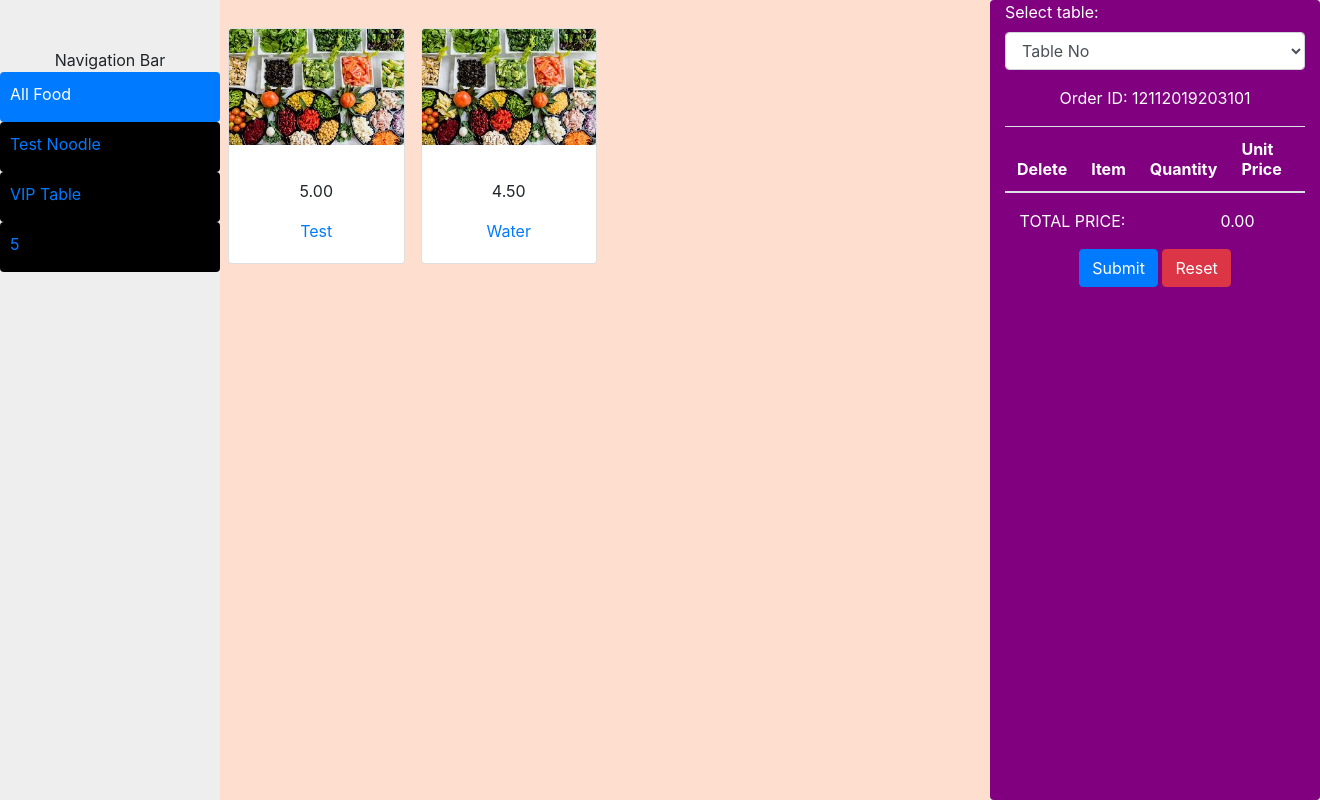
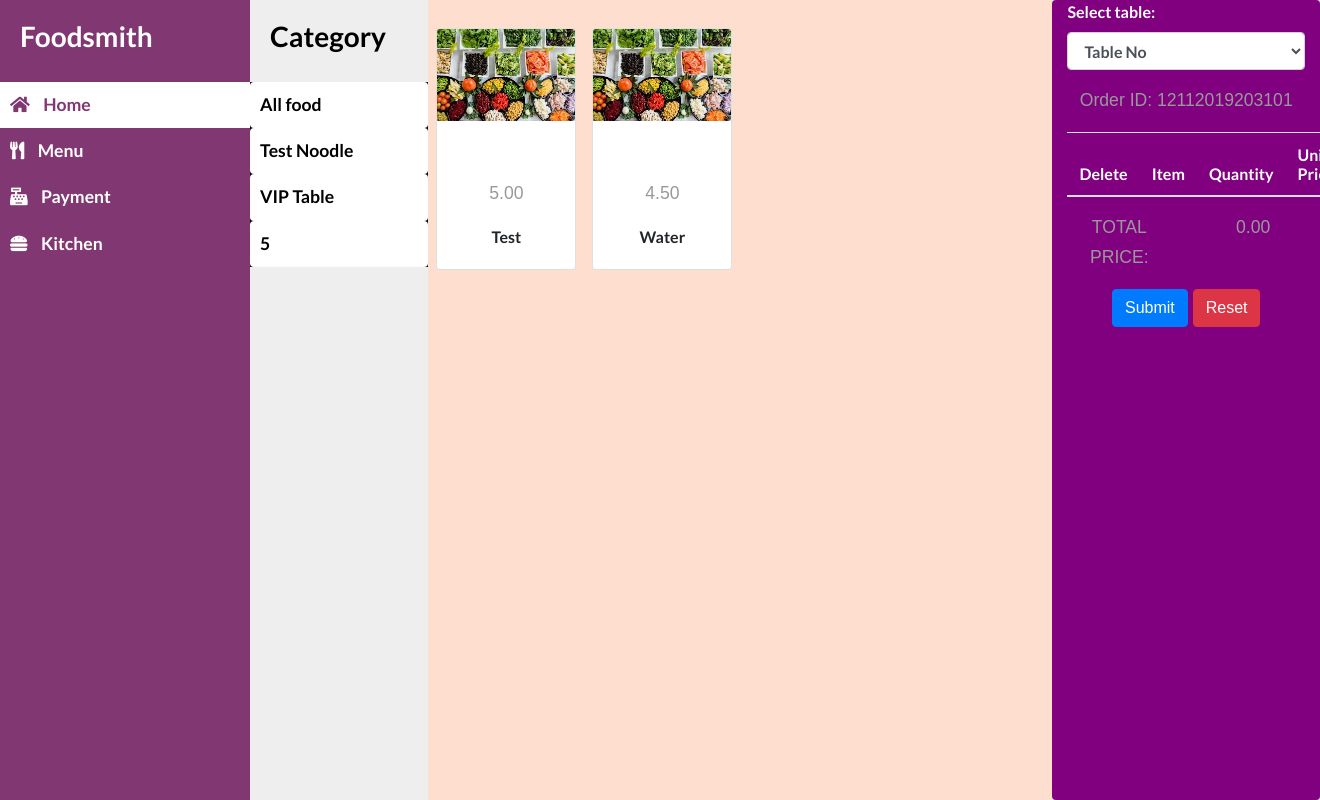
Before and after one commit to TeradonGenesis/FoodSmith-Cafe-POS-System, a PHP site: page /foodordercart.php in a window 1320 px wide; the page is wider, and only the part inside the window is pictured. Run offline with PHP 8.4, Linux system fonts and the light colour scheme; data comes from the database, SQL or seed files in the repository; lists and menus that the app fills with data are empty; some libraries are stand-ins or nearby versions.

Commit message:
food order cart
fixed design in food order cart

```diff
--- a/balance.php
+++ b/balance.php
@@ -47,7 +47,6 @@
         <div class="wrapper">
            <?php include 'includes/sidepanel.inc.php'?>
            <div id="content">
-           <?php include 'includes/nav.inc.php' ?>
            <div class="jumbotron show_balance">
            <div class="row">
             <div class="col-md-12"><h1>RM <?php echo $balance; ?></h1></div>
--- a/css/custom.css
+++ b/css/custom.css
@@ -26,10 +26,12 @@
 /*payment interface*/
 .payment-section {
     padding:10px;
-    background-color:rgba(214, 118, 177,0.4);
+    background-color:#dee2e6;
 }
 .payment-button {
     width:50%;
+    background-color:#813772;
+    border:1px solid #813772;
 }
 
 /*balance page*/
--- a/css/foodlisting.css
+++ b/css/foodlisting.css
@@ -13,7 +13,6 @@ body{
     background-color: #eeeeee;
 
 }
-
 
 .lulw2{
     /*border: 1px solid black;
@@ -41,14 +40,12 @@ body{
 
 .foodNav{
     background-color: black;
-    height: 50px;
     padding: 10px;
 }
 
 .drinksNav{
     background-color: black;
     padding: 10px;
-    height: 50px;
 }
 
 .desertNav{
@@ -70,3 +67,115 @@ body{
     overflow: hidden;
     height: 130;
 }
+
+/*Category navigation*/
+#categorybar {
+    background-color: black;
+    color: black;
+}
+
+#categorybar.active2 {
+    text-align: center;
+}
+
+#categorybar.active2 .categorybar-header h3,
+#categorybar.active2 .CTAs {
+    display: none;
+}
+
+#categorybar.active2 .categorybar-header strong {
+    display: block;
+}
+
+#categorybar ul li a {
+    text-align: left;
+}
+
+#categorybar.active2 ul li a {
+    padding: 20px 10px;
+    text-align: center;
+    font-size: 0.85em;
+}
+
+#categorybar.active2 ul li a i {
+    margin-right: 0;
+    display: block;
+    font-size: 1.8em;
+    margin-bottom: 5px;
+}
+
+#categorybar.active2 ul ul a {
+    padding: 10px !important;
+}
+
+#categorybar.active2 .dropdown-toggle::after {
+    top: auto;
+    bottom: 10px;
+    right: 50%;
+    -webkit-transform: translateX(50%);
+    -ms-transform: translateX(50%);
+    transform: translateX(50%);
+}
+
+#categorybar .categorybar-header {
+    padding: 20px;
+    background: #eeeeee;
+}
+
+#categorybar .categorybar-header strong {
+    display: none;
+    font-size: 1.8em;
+}
+
+
+
+#categorybar ul li a {
+    padding: 10px;
+    font-size: 1.1em;
+    display: block;
+}
+
+#categorybar ul li a:hover {
+    color: #eeeeee;
+    background: #fff;
+}
+
+#categorybar ul li a i {
+    margin-right: 10px;
+}
+
+#categorybar ul li.active2 > a,
+a[aria-expanded="true"] {
+    color: black;
+    background: #fff;
+}
+
+a[data-toggle="collapse"] {
+    position: relative;
+}
+
+.dropdown-toggle::after {
+    display: block;
+    position: absolute;
+    top: 50%;
+    right: 20px;
+    transform: translateY(-50%);
+}
+
+ul ul a {
+    font-size: 0.9em !important;
+    padding-left: 30px !important;
+    background: #813772;
+}
+
+ul.CTAs {
+    padding: 20px;
+}
+
+ul.CTAs a {
+    text-align: center;
+    font-size: 0.9em !important;
+    display: block;
+    border-radius: 5px;
+    margin-bottom: 5px;
+}
--- a/foodordercart.php
+++ b/foodordercart.php
@@ -17,27 +17,47 @@
         <meta name="viewport" href="css/bootstrap.min.css" integrity="sha384-ggOyR0iXCbMQv3Xipma34MD+dH/1fQ784/j6cY/iJTQUOhcWr7x9JvoRxT2MZw1T" crossorigin="anonymous" />
         <!--Bootstrap CSS-->
         <link rel="stylesheet" href="css/bootstrap.min.css" />
+        <link rel="stylesheet" href="css/custom-frontend.css">
         <link rel="stylesheet" href="fontawesome/css/all.min.css" />
         <link rel="stylesheet" href="css/foodlisting.css" />
+
+        <!-- Font Awesome JS -->
+        <link rel="stylesheet" href="fontawesome/css/all.min.css">
+        <link rel="stylesheet" href="fontawesome/css/all.css">
+        <link rel="stylesheet" href="fontawesome/css/solid.css">
+        <link rel="stylesheet" href="fontawesome/css/solid.min.css">
 
 
 
     </head>
 
     <body>
+        <div class="wrapper h-100">
+
+            <?php include 'includes/sidepanel.inc.php'?>
+            <div class="content">
                 <div class="container-fluid h-100">
                     <!--NavBar area-->
                     <div class="row h-100">
                         <div class="col-md-2 col-sm-2 lulw">
                             <div class="col-md-12 innerNav">
-                        <p class="text-center mb-0 mt-5">Navigation Bar</p>
-                        <div class="nav flex-column nav-pills" id="v-pills-tab" role="tablist" aria-orientation="vertical">
-                            <a class="nav-link active foodNav" id="v-pills-home-tab" data-toggle="pill" href="foodordercart.php" role="tab" aria-controls="v-pills-home" aria-selected="true"> All Food</a>
+                                <nav id="categorybar" class="nav-pills" role="tablist" aria-orientation="vertical" id="v-pills-tab">
+                                    <div class="categorybar-header">
+                                        <h3>Category</h3>
+                                    </div>
+                                    <ul class="list-unstyled components">
+                                    <li class="active2">
+                                        <a href="foodordercart.php" id="v-pills-home-tab" data-toggle="pill" href="foodordercart.php" role="tab" aria-controls="v-pills-home" aria-selected="true" aria-orientation="vertical" class="nav-link">
+                                            All food
+                                        </a>
+                                    </li>
                                     <?php foreach($categories as $category) { ?>
-                            <a class="nav-link drinksNav" id="v-pills-profile-tab" data-toggle="pill" href="foodordercart.php" role="tab" aria-controls="v-pills-profile" aria-selected="false"> <?php echo $category['category_name'] ?></a>
-                            <?php } ?>
-
-                        </div>
+                                    <li class="active2">
+                                        <a href="foodordercart.php" id="v-pills-profile-tab" data-toggle="pill" href="foodordercart.php" aria-controls="v-pills-profile" aria-selected="false" role="tab" class="nav-link">
+                                            <?php echo $category['category_name'] ?></a><?php } ?>
+                                    </li>
+                                    </ul>
+                                </nav>
                             </div>
                         </div>
                         <!--Menu Area-->
@@ -142,6 +162,8 @@
                     </div>
 
                 </div>
+            </div>
+        </div>
 
 
 
--- a/orderdetails.php
+++ b/orderdetails.php
@@ -28,7 +28,6 @@
     <div class="wrapper">
         <?php include 'includes/sidepanel.inc.php'?>
         <div id="content">
-            <?php include 'includes/nav.inc.php'?>
             <?php
             session_start();
 
--- a/tablelisting.php
+++ b/tablelisting.php
@@ -31,7 +31,6 @@
         <div id="content">
 
 
-            <?php include 'includes/nav.inc.php'?>
             <?php
             if(isset($_SESSION)) {
                 session_unset();
```
Also changed, not shown: images/5dc969546c36d8.20155520.jpg (added). Lines whose indentation alone changed are shown as unchanged.
